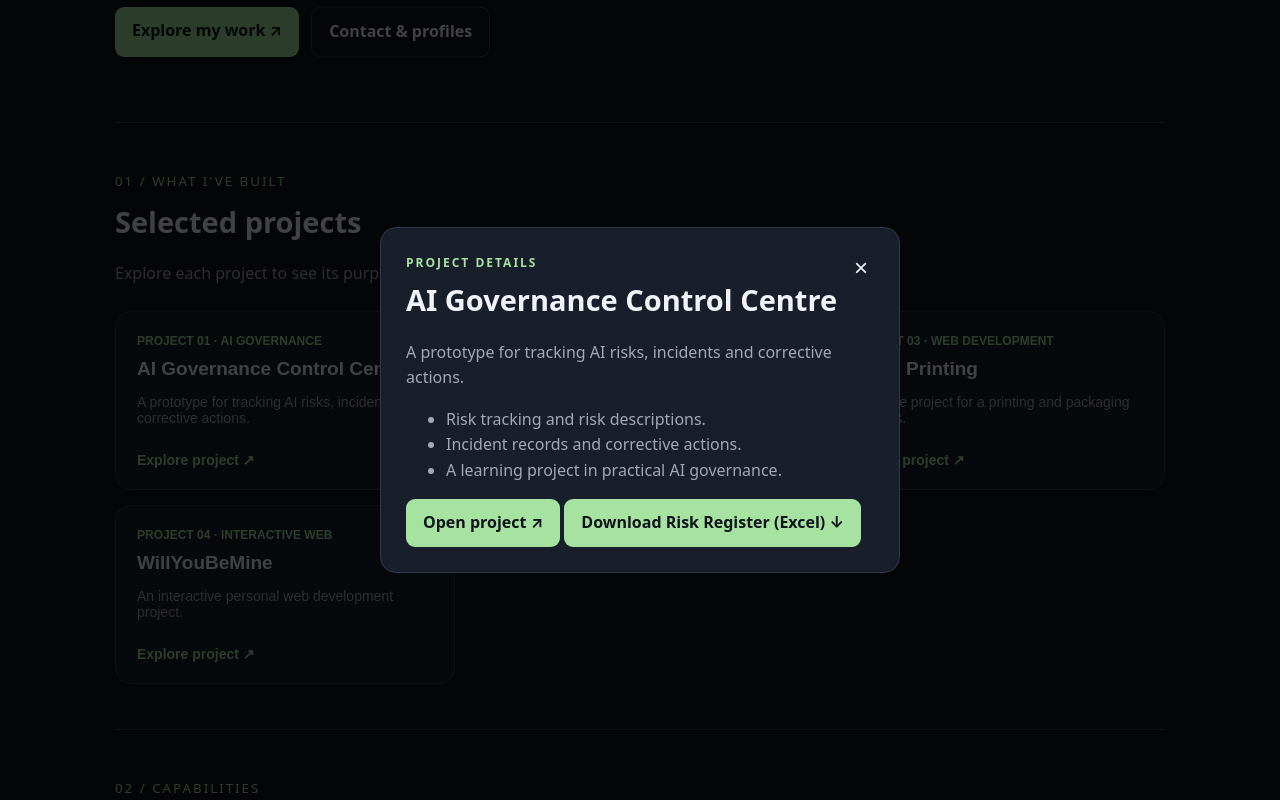
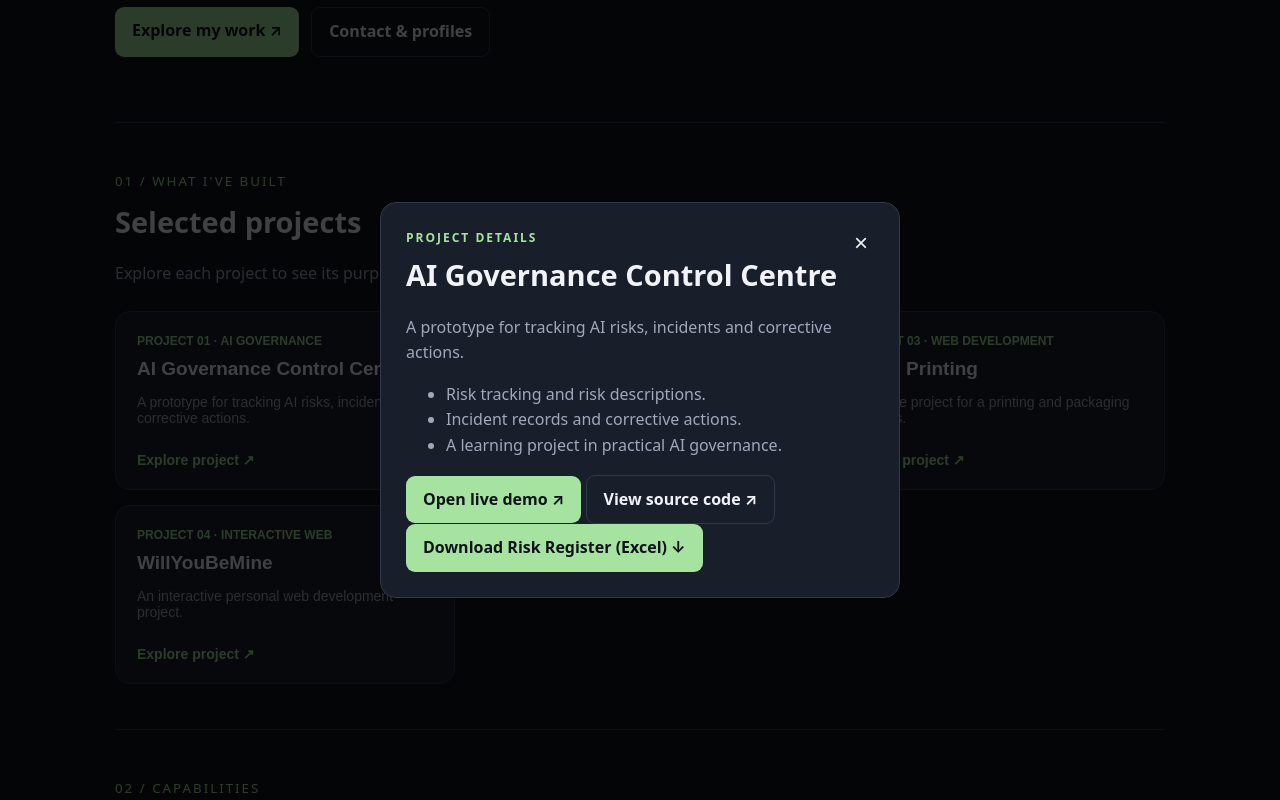
Before and after one commit to Akatsuki777777/Aalam-portfolio, a plain HTML site: page index.html in a window 1280 px wide. Both pictures are taken after a click on the button 285 px from the left and 885 px from the top of the page. Shown: the part 485-1285 px from the top of the page. Drawn offline with Linux system fonts and the light colour scheme.

Commit message:
Update recruitment fairness checker portfolio project

```diff
--- a/index.html
+++ b/index.html
@@ -274,7 +274,8 @@ dialog p,dialog li { color:var(--muted); }
   <h2 id="dialogTitle"></h2>
   <p id="dialogDescription"></p>
   <ul id="dialogPoints"></ul>
-  <a class="btn" id="dialogLink" href="#" target="_blank" rel="noopener">Open project ↗</a>
+  <a class="btn" id="dialogLink" href="#" target="_blank" rel="noopener">Open live demo ↗</a>
+  <a class="btn secondary" id="dialogSource" href="#" target="_blank" rel="noopener" hidden>View source code ↗</a>
   <a class="btn" id="dialogDownload" href="AI_Recruitment_Risk_Register_Final.xlsx" download hidden>Download Risk Register (Excel) ↓</a>
 </dialog>
 
@@ -293,14 +294,16 @@ const projects = {
   },
   fairness: {
     title: "Recruitment Fairness Checker",
-    description: "An independent Python learning project exploring recruitment selection-rate differences through synthetic data.",
+    description: "An independent Python and Flask learning project exploring recruitment outcome differences through group-level selection-rate analysis.",
     points: [
-      "Compares selection rates across groups and calculates lowest-to-highest ratios.",
-      "Includes CSV reporting, input validation and six passing automated tests.",
-      "Uses a fictional 100-record dataset; results are screening signals, not proof of discrimination or legal compliance.",
-      "Built with Python's standard library."
+      "Analyses recruitment datasets uploaded as CSV, TXT, XLSX and experimental text-based PDF files.",
+      "Calculates group-level selection rates, qualified-applicant rates and lowest-to-highest ratios.",
+      "Includes input validation, downloadable CSV analysis reports and six passing automated tests.",
+      "Uses synthetic data. Results are screening signals, not proof of discrimination or legal compliance.",
+      "Built with Python, Flask, OpenPyXL, pypdf, HTML, CSS and JavaScript."
     ],
-    url: "https://github.com/Akatsuki777777/recruitment-fairness-checker"
+    url: "https://recruitment-fairness-checker.onrender.com",
+    sourceUrl: "https://github.com/Akatsuki777777/recruitment-fairness-checker"
   },
   majan: {
     title: "Majan Printing",
@@ -333,6 +336,11 @@ document.querySelectorAll("[data-project]").forEach(card => {
     document.getElementById("dialogPoints").innerHTML =
       project.points.map(point => `<li>${point}</li>`).join("");
     document.getElementById("dialogLink").href = project.url;
+
+    const source = document.getElementById("dialogSource");
+    source.hidden = !project.sourceUrl;
+    if (project.sourceUrl) source.href = project.sourceUrl;
+
     const download = document.getElementById("dialogDownload");
     download.hidden = !project.downloadUrl;
     if (project.downloadUrl) download.href = project.downloadUrl;
```
